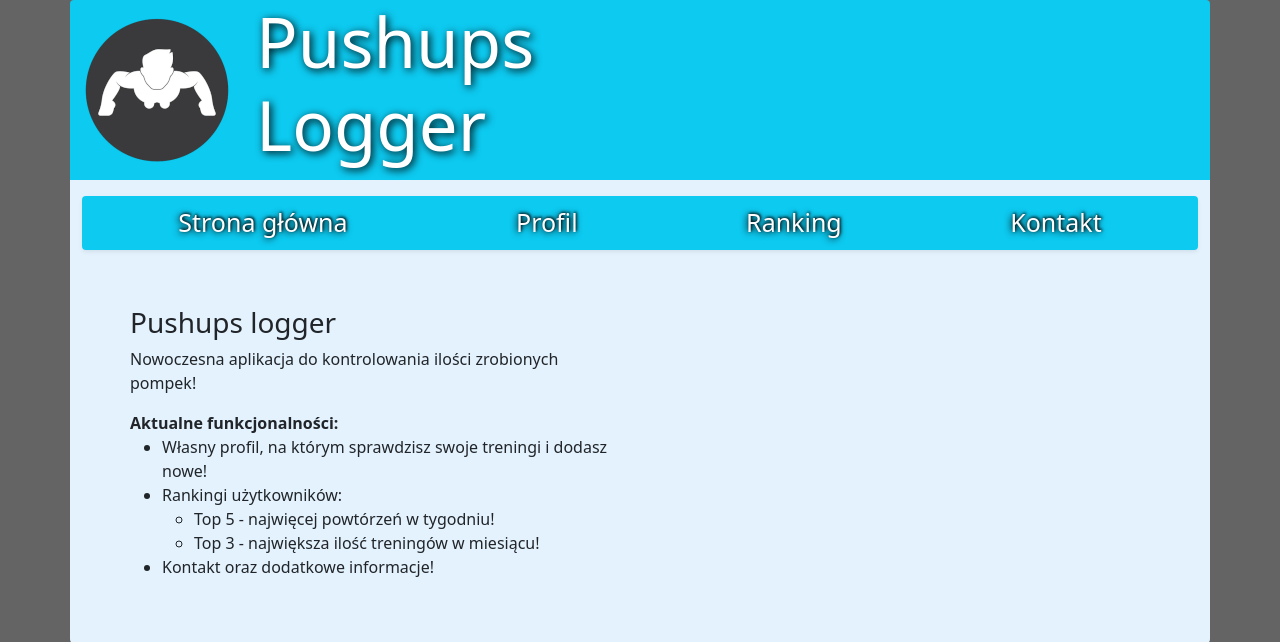
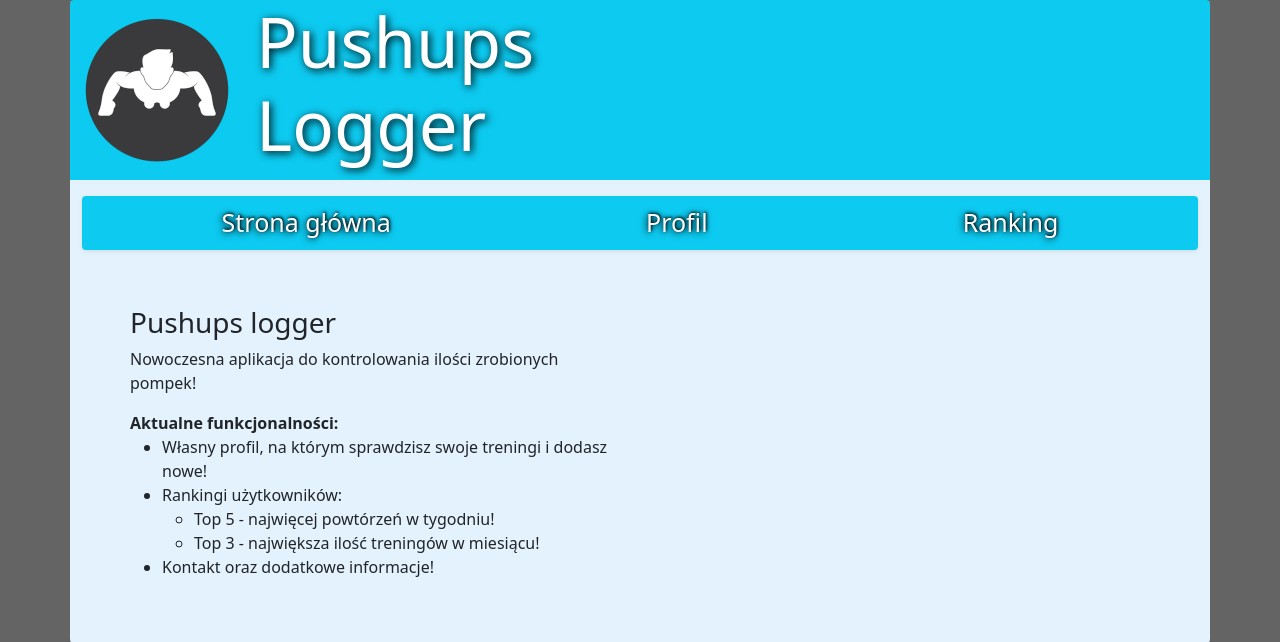
Before and after one commit to Reniferowski/PushupsLogger, a Django app: page / in a window 1280 px wide. Shown: the top 642 px of the page. Run offline with Django 4.2, Linux system fonts and the light colour scheme.

Commit message:
deteled kontakt link

```diff
--- a/projekt/templates/main.html
+++ b/projekt/templates/main.html
@@ -42,7 +42,6 @@
           <a class="nav-link text-white NLINK" href="{% url 'login' %}">Profil</a>
           {% endif %}
           <a class="nav-link text-white NLINK" href="{% url 'ranking' %}">Ranking</a>
-          <a class="nav-link text-white NLINK" href="{% url 'kontakt' %}">Kontakt</a>
           {% if request.user.is_authenticated %}
             <a class="nav-link text-white NLINK" href="{% url 'logout' %}">Wyloguj</a>
           {% endif %}
```
